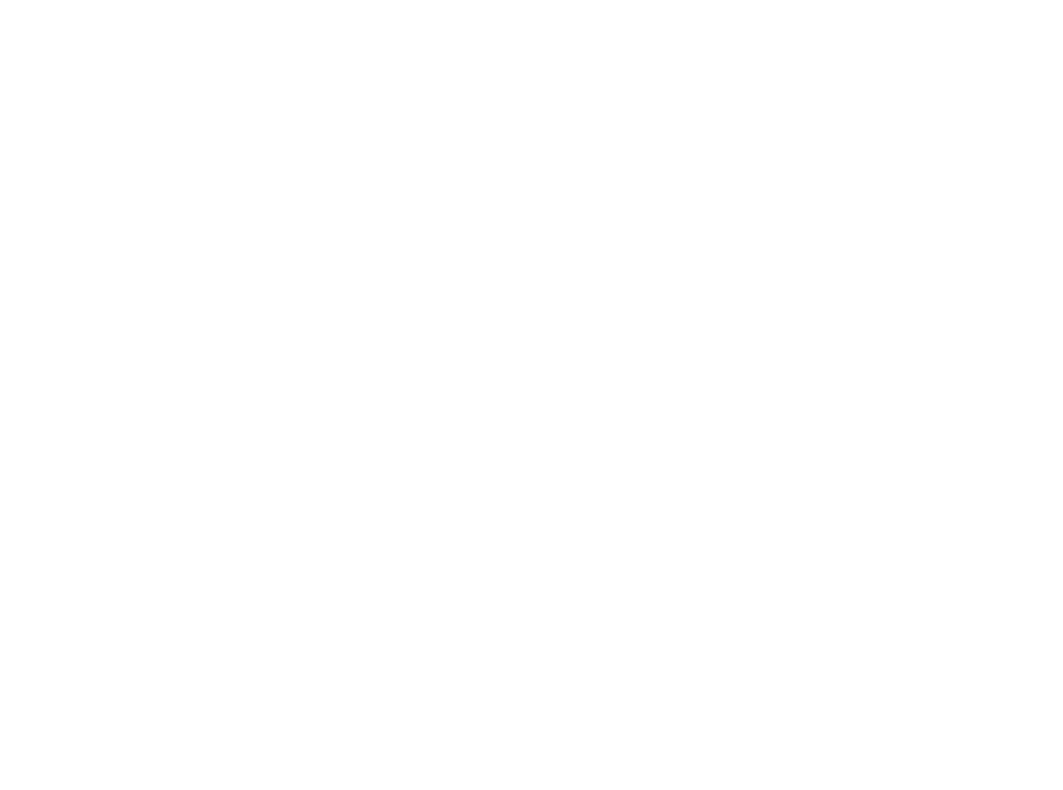
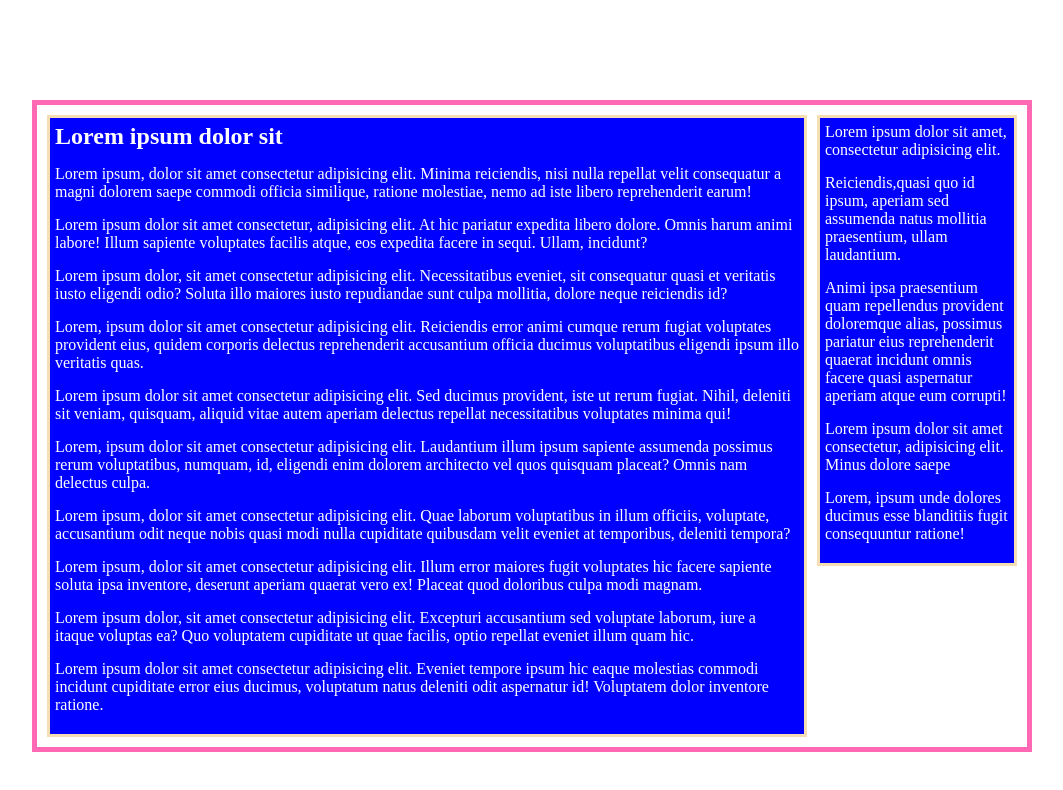
Before and after one commit to Winwinhtetkyaw/responsive-layout-tips, a plain HTML site: page index.html in a window 1280 px wide. Shown: the whole page, without its empty margins (108-1171 px from the left). Drawn offline with Linux system fonts and the light colour scheme.

Commit message:
adding more

```diff
--- a/index.html
+++ b/index.html
@@ -7,6 +7,109 @@
     <title>Respinsive Layout without Media query</title>
   </head>
   <body>
-
+    <!-- <div class="container">
+      <div class="parent">
+        <ul class="reel">
+          <li>loremipsum</li>
+          <li>dolorsit</li>
+          <li>ametconsectetur</li>
+          <li>adipisicingelit</li>
+          <li>molestiae</li>
+          <li>minus</li>
+          <li>fugiat</li>
+          <li>repudiandae</li>
+          <li>adipisicing</li>
+          <li>atque</li>
+        </ul>
+      </div>
+    </div> -->
+    <!-- main with sidebar -->
+    <div class="container">
+      <div class="parent main-with-sidebar">
+        <div class="childern">
+          <h2>Lorem ipsum dolor sit</h2>
+          <p>
+            Lorem ipsum, dolor sit amet consectetur adipisicing elit. Minima
+            reiciendis, nisi nulla repellat velit consequatur a magni dolorem
+            saepe commodi officia similique, ratione molestiae, nemo ad iste
+            libero reprehenderit earum!
+          </p>
+          <p>
+            Lorem ipsum dolor sit amet consectetur, adipisicing elit. At hic
+            pariatur expedita libero dolore. Omnis harum animi labore! Illum
+            sapiente voluptates facilis atque, eos expedita facere in sequi.
+            Ullam, incidunt?
+          </p>
+          <p>
+            Lorem ipsum dolor, sit amet consectetur adipisicing elit.
+            Necessitatibus eveniet, sit consequatur quasi et veritatis iusto
+            eligendi odio? Soluta illo maiores iusto repudiandae sunt culpa
+            mollitia, dolore neque reiciendis id?
+          </p>
+          <p>
+            Lorem, ipsum dolor sit amet consectetur adipisicing elit. Reiciendis
+            error animi cumque rerum fugiat voluptates provident eius, quidem
+            corporis delectus reprehenderit accusantium officia ducimus
+            voluptatibus eligendi ipsum illo veritatis quas.
+          </p>
+          <p>
+            Lorem ipsum dolor sit amet consectetur adipisicing elit. Sed ducimus
+            provident, iste ut rerum fugiat. Nihil, deleniti sit veniam,
+            quisquam, aliquid vitae autem aperiam delectus repellat
+            necessitatibus voluptates minima qui!
+          </p>
+          <p>
+            Lorem, ipsum dolor sit amet consectetur adipisicing elit. Laudantium
+            illum ipsum sapiente assumenda possimus rerum voluptatibus, numquam,
+            id, eligendi enim dolorem architecto vel quos quisquam placeat?
+            Omnis nam delectus culpa.
+          </p>
+          <p>
+            Lorem ipsum, dolor sit amet consectetur adipisicing elit. Quae
+            laborum voluptatibus in illum officiis, voluptate, accusantium odit
+            neque nobis quasi modi nulla cupiditate quibusdam velit eveniet at
+            temporibus, deleniti tempora?
+          </p>
+          <p>
+            Lorem ipsum, dolor sit amet consectetur adipisicing elit. Illum
+            error maiores fugit voluptates hic facere sapiente soluta ipsa
+            inventore, deserunt aperiam quaerat vero ex! Placeat quod doloribus
+            culpa modi magnam.
+          </p>
+          <p>
+            Lorem ipsum dolor, sit amet consectetur adipisicing elit. Excepturi
+            accusantium sed voluptate laborum, iure a itaque voluptas ea? Quo
+            voluptatem cupiditate ut quae facilis, optio repellat eveniet illum
+            quam hic.
+          </p>
+          <p>
+            Lorem ipsum dolor sit amet consectetur adipisicing elit. Eveniet
+            tempore ipsum hic eaque molestias commodi incidunt cupiditate error
+            eius ducimus, voluptatum natus deleniti odit aspernatur id!
+            Voluptatem dolor inventore ratione.
+          </p>
+        </div>
+        <div class="childern">
+          <p>Lorem ipsum dolor sit amet, consectetur adipisicing elit.</p>
+          <p>
+            Reiciendis,quasi quo id ipsum, aperiam sed assumenda natus mollitia
+            praesentium, ullam laudantium.
+          </p>
+          <p>
+            Animi ipsa praesentium quam repellendus provident doloremque alias,
+            possimus pariatur eius reprehenderit quaerat incidunt omnis facere
+            quasi aspernatur aperiam atque eum corrupti!
+          </p>
+          <p>
+            Lorem ipsum dolor sit amet consectetur, adipisicing elit. Minus
+            dolore saepe
+          </p>
+          <p>
+            Lorem, ipsum unde dolores ducimus esse blanditiis fugit consequuntur
+            ratione!
+          </p>
+        </div>
+      </div>
+    </div>
   </body>
 </html>
--- a/style.css
+++ b/style.css
@@ -7,3 +7,93 @@ ul,
 ol {
   list-style-type: none;
 }
+
+li {
+  background: blue;
+  border: 1px solid wheat;
+  color: #fff;
+  padding: 5px;
+}
+
+.container {
+  max-width: 1040px;
+  padding: 0 20px;
+  margin: 0 auto;
+  padding-top: 100px;
+}
+
+.parent {
+  border: 5px solid hotpink;
+  padding: 10px;
+}
+
+.cluster {
+  display: flex;
+  flex-wrap: wrap;
+  gap: 10px;
+}
+
+.auto-grid {
+  --min-column-size: 300px;
+  display: grid;
+  gap: 10px;
+  grid-template-columns: repeat(
+    auto-fit,
+    minmax(min(var(--min-column-size), 100%), 1fr)
+  );
+  /* grid-template-columns: repeat(auto-fit, minmax(300px, 1fr)); */
+}
+
+.flexible-flex {
+  display: flex;
+  gap: 10px;
+  flex-wrap: wrap;
+}
+
+.flexible-flex > * {
+  flex: 1;
+}
+
+.reel {
+  --gap: 10px;
+  display: grid;
+  gap: var(--gap);
+  grid-auto-flow: column;
+  grid-auto-columns: 50%;
+  overflow-x: scroll;
+  scroll-snap-type: x mandatory;
+  scroll-padding: var(--gap);
+}
+
+/* .reel > * {
+  scroll-snap-align: start;
+} */
+
+.main-with-sidebar {
+  display: flex;
+  flex-wrap: wrap;
+  gap: 10px;
+  align-items: start;
+  /* align-content: start; */
+}
+
+.main-with-sidebar > :first-child {
+  flex-basis: 500px;
+  flex-grow: 9999;
+}
+
+.main-with-sidebar > :last-child {
+  flex-basis: 200px;
+  flex-grow: 1;
+}
+
+.childern {
+  background: blue;
+  color: white;
+  border: 3px solid wheat;
+  padding: 5px;
+}
+
+.childern > * {
+  margin-bottom: 15px;
+}
```
